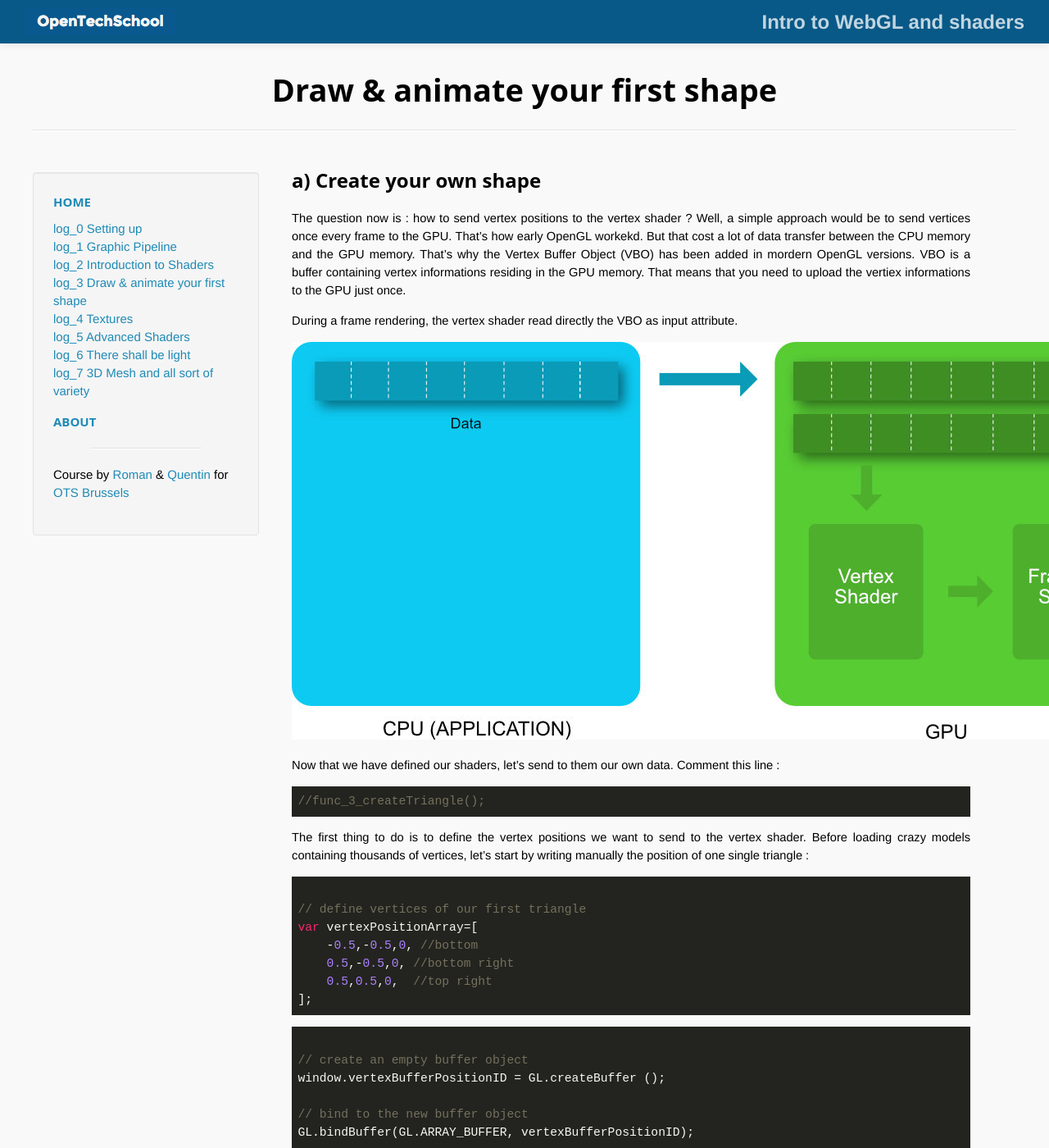
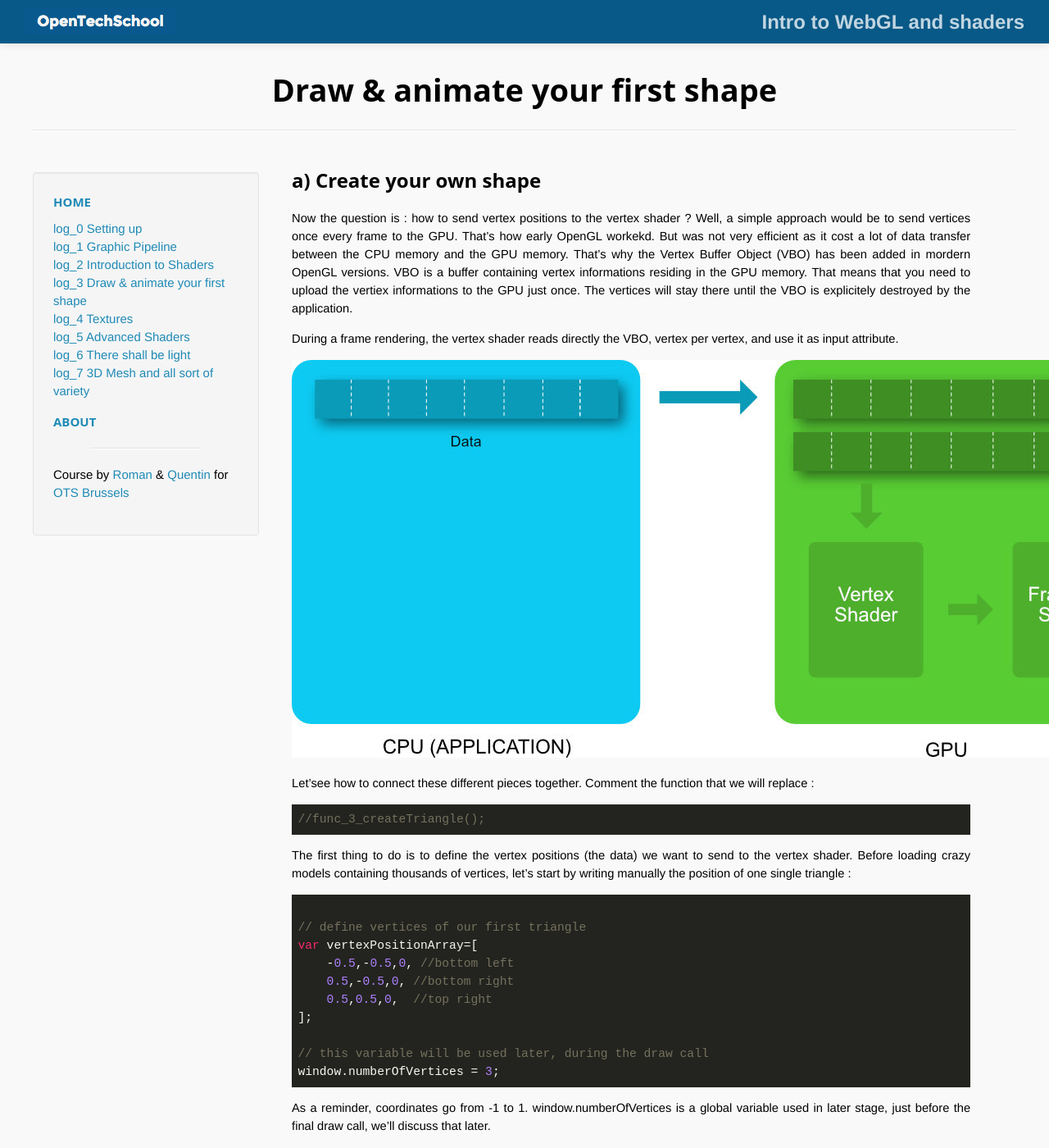
Before and after one commit to OpenTechSchool-Brussels/intro-to-webGL-and-shaders, a Jekyll site: the page built from log3_draw-animate-shape.md, in a window 1280 px wide and 1400 px high. Shown: the whole window at 82% size. Built offline with Jekyll 4.4.1, drawn with Linux system fonts in a browser that asks for light colours; some of the changed text lies outside the part shown.

Commit message:
update logs

```diff
--- a/log3_draw-animate-shape.md
+++ b/log3_draw-animate-shape.md
@@ -7,31 +7,36 @@ num: 3
 
 ## a) Create your own shape
 
-The question now is : how to send vertex positions to the vertex shader ? Well, a simple approach would be to send vertices once every frame to the GPU. That's how early OpenGL workekd. But that cost a lot of data transfer between the CPU memory and the GPU memory. That's why the Vertex Buffer Object (VBO) has been added in mordern OpenGL versions. VBO is a buffer containing vertex informations residing in the GPU memory. That means that you need to upload the vertiex informations to the GPU just once.
+Now the question is : how to send vertex positions to the vertex shader ? Well, a simple approach would be to send vertices once every frame to the GPU. That's how early OpenGL workekd. But was not very efficient as it cost a lot of data transfer between the CPU memory and the GPU memory. That's why the Vertex Buffer Object (VBO) has been added in mordern OpenGL versions. VBO is a buffer containing vertex informations residing in the GPU memory. That means that you need to upload the vertiex informations to the GPU just once. The vertices will stay there until the VBO is explicitely destroyed by the application.
 
-During a frame rendering, the vertex shader read directly the VBO as input attribute.
+During a frame rendering, the vertex shader reads directly the VBO, vertex per vertex, and use it as input attribute.
 
 <img src="./assets/webGLVBODiagram.jpg" alt="VBO diagram">
 
-Now that we have defined our shaders, let's send to them our own data. Comment this line :
+Let'see how to connect these different pieces together. Comment the function that we will replace :
 
 ~~~ JavaScript
 //func_3_createTriangle();
 ~~~
 
-The first thing to do is to define the vertex positions we want to send to the vertex shader. Before loading crazy models containing thousands of vertices, let's start by writing manually the position of one single triangle :
+The first thing to do is to define the vertex positions (the data) we want to send to the vertex shader. Before loading crazy models containing thousands of vertices, let's start by writing manually the position of one single triangle :
 
 ~~~ JavaScript
 
 // define vertices of our first triangle
 var vertexPositionArray=[
-    -0.5,-0.5,0, //bottom
+    -0.5,-0.5,0, //bottom left
     0.5,-0.5,0, //bottom right
     0.5,0.5,0,  //top right
 ];
+
+// this variable will be used later, during the draw call
+window.numberOfVertices = 3;
 ~~~
 
+As a reminder, coordinates go from -1 to 1. window.numberOfVertices is a global variable used in later stage, just before the final draw call, we'll discuss that later.
 
+We now create a VBO on the GPU with the function createBuffer, and send our triangle positions to it:
 
 ~~~ JavaScript
 
@@ -47,17 +52,21 @@ GL.bufferData(GL.ARRAY_BUFFER,
             GL.STATIC_DRAW);
 ~~~
 
+The parameter GL.STATIC_DRAW is a hint to OpenGL to indicate that we won't change the data contained in the VBO.
 
-* Change your triangle to another shape(s)
+The vertices of the triangle are now loaded in the VBO and used by the vertex shader every time the scene is rendered.
+
+You can modify the data you send in the VBO. Add as many triangle you want. Here is a quad formed by 2 triangles :
 
 ~~~ JavaScript
 // define vertices of a quad
 var vertexPositionArray=[
-    //----- face 1
+    //----- triangle 1
     -0.5,-0.5,0, //bottom
     0.5,-0.5,0, //bottom right
     0.5,0.5,0,  //top right
 
+	//----- triangle 2
     -0.5,0.5,0, //top left
     0.5,0.5,0, // top right
     -0.5,-0.5,0, // bottom left
@@ -68,10 +77,12 @@ window.numberOfVertices = 6;
 ~~~
 
 
-## b) Render your shape
+## b) The rendering loop
 * Animate function and its inner working
 
 * fonction animate (glDraw) avec variation du type de Draw (GL_TRIANGLES, GL_LINE_LOOP , etc)
+
+
 
 ~~~ Javascript
 
```
